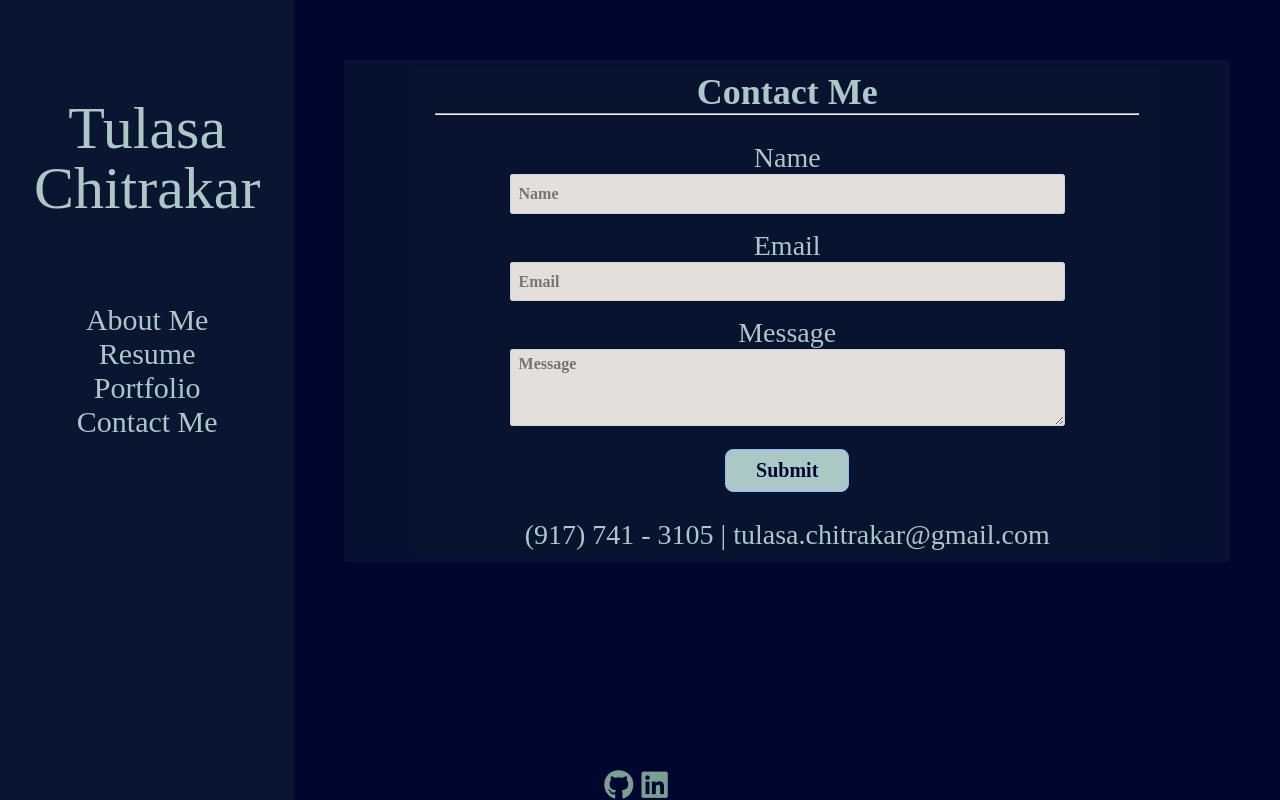
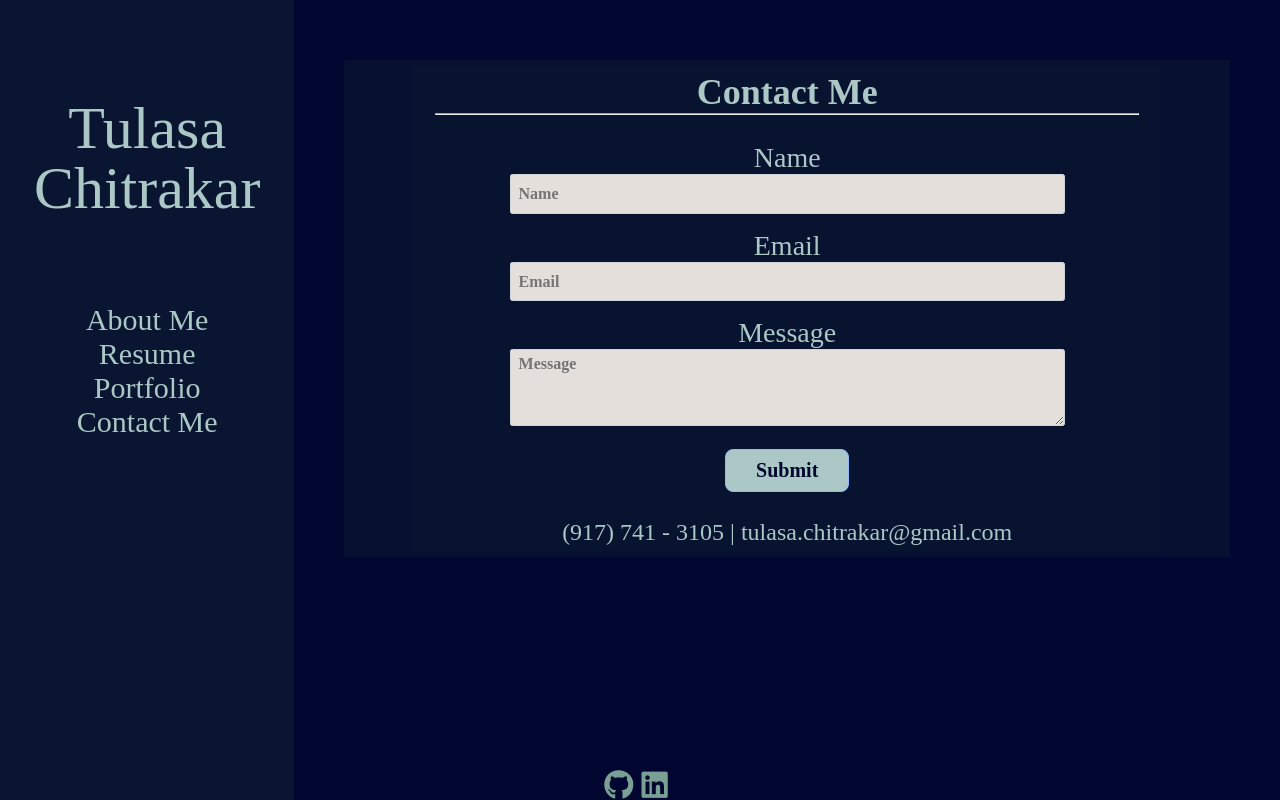
Before and after one commit to tulasa54/tulasa54.github.io, a React (Create React App) app: page /contact in a window 1280 px wide. Built offline with nearby package versions, Linux system fonts and the light colour scheme; a web font is replaced by a local one.

Commit message:
updating home page

```diff
--- a/src/components/Contact/Contact.jsx
+++ b/src/components/Contact/Contact.jsx
@@ -1,49 +1,56 @@
-import React from 'react'
-import "./contact.css"
+import React from "react";
+import "./contact.css";
 
 function Contact() {
   return (
     <main>
-      <div className='head'></div>
+      <div className="head"></div>
 
-      <div className='row'>
-        <div className='col'>
-          <div className='row'>
-            <div className='col'>
+      <div className="row">
+        <div className="col">
+          <div className="row">
+            <div className="col">
               <h1>Contact Me</h1>
               <hr />
             </div>
           </div>
-          <div className='row'>
-            <div className='col'>
+          <div className="row">
+            <div className="col">
               <form>
-                <div className='form-group'>
-                  <label for='name'>Name</label><br />
-                  <input className='form-control' placeholder="Name" />
+                <div className="form-group">
+                  <label for="name">Name</label>
+                  <br />
+                  <input className="form-control" placeholder="Name" />
                 </div>
-                <div className='form-group'>
-                  <label for='email'>Email</label><br />
-                  <input className='form-control' placeholder="Email" />
+                <div className="form-group">
+                  <label for="email">Email</label>
+                  <br />
+                  <input className="form-control" placeholder="Email" />
                 </div>
-                <div className='form-group'>
-                  <label for='message'>Message</label><br />
-                  <textarea className='form-control' placeholder="Message" rows="3" />
+                <div className="form-group">
+                  <label for="message">Message</label>
+                  <br />
+                  <textarea
+                    className="form-control"
+                    placeholder="Message"
+                    rows="3"
+                  />
                 </div>
-                <button type='submit' className='btn'>Submit</button>
+                <button type="submit" className="btn">
+                  Submit
+                </button>
               </form>
             </div>
           </div>
-          <div className='row'>
-            <div className='col'>
-              (917) 741 - 3105 |
-              tulasa.chitrakar@gmail.com
+          <div className="row">
+            <div className="col foot">
+              (917) 741 - 3105 | tulasa.chitrakar@gmail.com
             </div>
           </div>
         </div>
-        </div>
-
+      </div>
     </main>
-  )
+  );
 }
 
-export default Contact
+export default Contact;
--- a/src/components/Contact/contact.css
+++ b/src/components/Contact/contact.css
@@ -58,3 +58,7 @@ textarea.form-control {
   background-color: #8eb9ff;
   box-shadow: 2px 2px black;
 }
+
+.foot {
+  font-size: 24px;
+}
--- a/src/components/Footer/footer.css
+++ b/src/components/Footer/footer.css
@@ -9,6 +9,6 @@ foot {
 }
 
 foot a {
-    color: #7AA095;
+  color: #7aa095;
   letter-spacing: 8px;
 }
--- a/src/components/Home/home.css
+++ b/src/components/Home/home.css
@@ -7,23 +7,32 @@ main {
   min-height: 100vh;
 }
 
-.head {
-    padding: 30px;
+.home-head {
+  padding: 50px;
 }
+
+/* .row {
+  background-color: black;
+  margin: 20px;
+} */
+
+/* .col {
+  margin: 30px;
+} */
 
 .pic {
   height: 250px;
   float: right;
   padding: 30px;
-    margin-top: 130px;
+  margin-top: 110px;
   margin-right: 20px;
   border-style: outset;
   background-color: #0a193c;
-    border-color: #8EB9FF;
+  border-color: #8eb9ff;
 }
 
 div {
   text-align: center;
-    color: #ABC8C7;
+  color: #abc8c7;
   font-size: 28px;
 }
```
Also changed, not shown: src/components/Home/Home.jsx (+13 -9 lines). Lines whose indentation alone changed are shown as unchanged.
